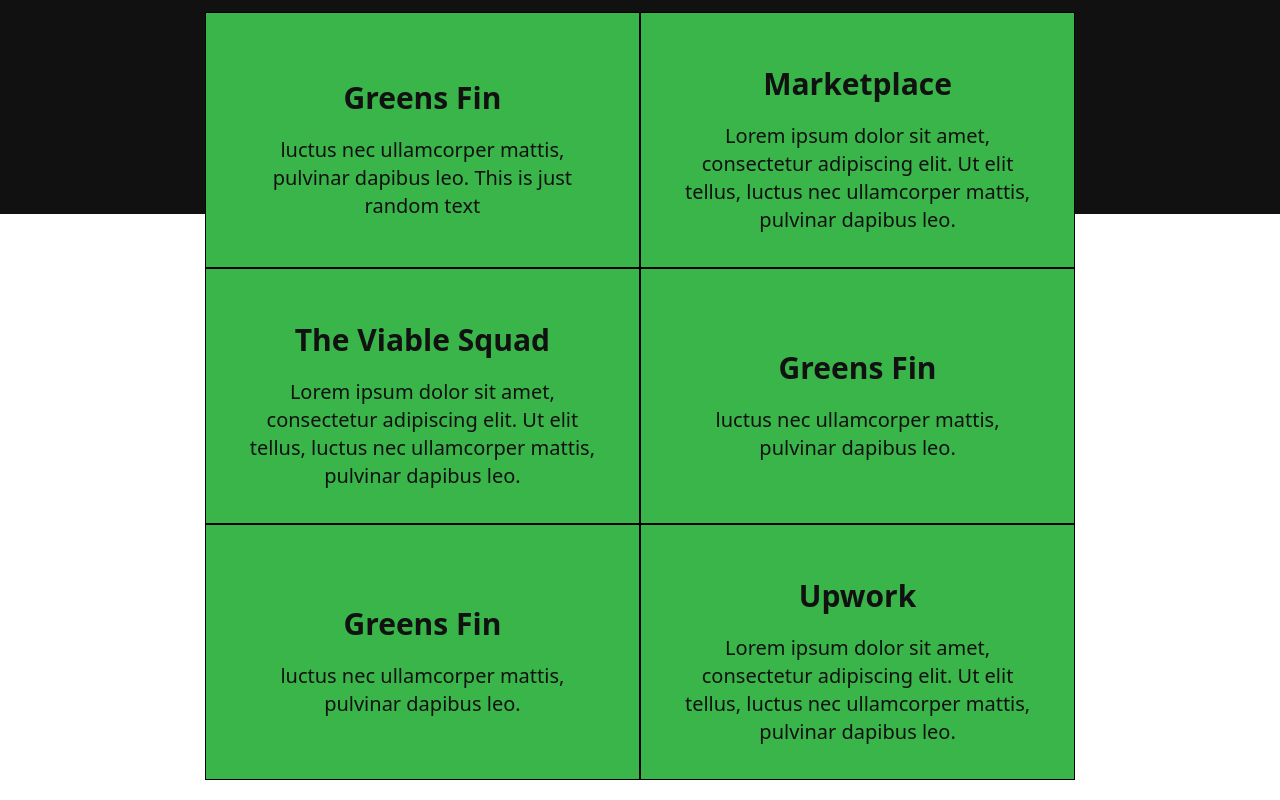
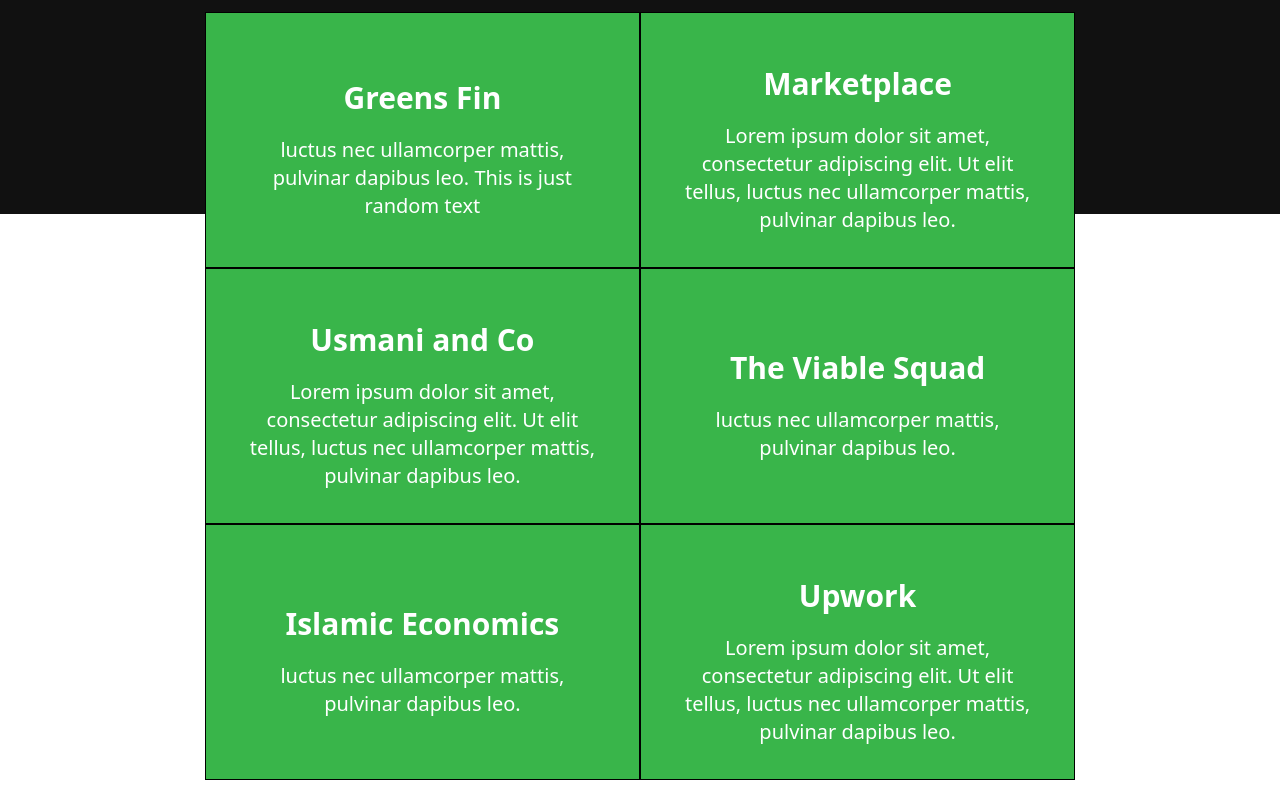
Before and after one commit to Zeeshan363/fasih.-portfolio-web, a React (Create React App) app: page / in a window 1280 px wide. Shown: the part 3720-4520 px from the top of the page. Built offline with nearby package versions, Linux system fonts and the light colour scheme.

Commit message:
bg color in work change hover

```diff
--- a/src/components/Client.js
+++ b/src/components/Client.js
@@ -19,8 +19,8 @@
         <div>
           <img src="./pictures/client1.jpg"/>
           <div className="myCarousel">
-            <h3>Shirley Fultz</h3>
-            <h4>Designer</h4>
+            <h3>Kamran A.</h3>
+            <h4>Entrepreneur</h4>
             <p>
               It's freeing to be able to catch up on customized news and not be
               distracted by a social media element on the same site
--- a/src/components/Work.js
+++ b/src/components/Work.js
@@ -23,34 +23,34 @@
           </div>
         </div>
         <div className="absolute bg-glintGreen w-full mx-auto top-[55%] flex flex-col md:flex-row md:flex-wrap md:justify-center md:w-[80%] md:left-[10%]" data-aos="fade-up">
-            <div className="md:border md:border-black flex flex-col justify-center items-center h-56 w-[90%] mx-auto md:w-[50%] md:h-[270px] lg:h-64 2xl:h-72 md:px-10 hover:bg-green-500 hover:scale-[1.01] cursor-pointer">
-                <h1 className="text-2xl py-5 font-bold lg:text-3xl 2xl:text-5xl text-[#111111]">Greens Fin</h1>
-                <p className="text-center text-lg lg:text-xl 2xl:text-2xl text-[#111111]">luctus nec ullamcorper mattis, pulvinar dapibus leo. This is just random text</p>
+            <div className="md:border md:border-black flex flex-col justify-center items-center h-56 w-[90%] mx-auto md:w-[50%] md:h-[270px] lg:h-64 2xl:h-72 md:px-10 cursor-pointer hover:bg-[#111111] hover:text-glintGreen hover:duration-500">
+                <h1 className="text-2xl py-5 font-bold lg:text-3xl 2xl:text-5xl">Greens Fin</h1>
+                <p className="text-center text-lg lg:text-xl 2xl:text-2xl">luctus nec ullamcorper mattis, pulvinar dapibus leo. This is just random text</p>
             </div>
 
-            <div className="md:border md:border-black flex flex-col justify-center items-center h-56 w-[90%] mx-auto md:w-[50%] md:h-[270px] lg:h-64 2xl:h-72 md:px-10 hover:bg-green-500 hover:scale-[1.01] cursor-pointer">
-                <h1 className="text-2xl py-5 font-bold lg:text-3xl 2xl:text-5xl text-[#111111]">Marketplace</h1>
-                <p className="text-center text-lg lg:text-xl 2xl:text-2xl text-[#111111]">Lorem ipsum dolor sit amet, consectetur adipiscing elit. Ut elit tellus, luctus nec ullamcorper mattis, pulvinar dapibus leo.</p>
+            <div className="md:border md:border-black flex flex-col justify-center items-center h-56 w-[90%] mx-auto md:w-[50%] md:h-[270px] lg:h-64 2xl:h-72 md:px-10 cursor-pointer hover:bg-[#111111] hover:text-glintGreen hover:duration-500">
+                <h1 className="text-2xl py-5 font-bold lg:text-3xl 2xl:text-5xl">Marketplace</h1>
+                <p className="text-center text-lg lg:text-xl 2xl:text-2xl">Lorem ipsum dolor sit amet, consectetur adipiscing elit. Ut elit tellus, luctus nec ullamcorper mattis, pulvinar dapibus leo.</p>
             </div>
 
-            <div className="md:border md:border-black flex flex-col justify-center items-center h-56 w-[90%] mx-auto md:w-[50%] md:h-[270px] lg:h-64 2xl:h-72 md:px-10 hover:bg-green-500 hover:scale-[1.01] cursor-pointer">
-                <h1 className="text-2xl py-5 font-bold lg:text-3xl 2xl:text-5xl text-[#111111]">The Viable Squad</h1>
-                <p className="text-center text-lg lg:text-xl 2xl:text-2xl text-[#111111]">Lorem ipsum dolor sit amet, consectetur adipiscing elit. Ut elit tellus, luctus nec ullamcorper mattis, pulvinar dapibus leo.</p>
+            <div className="md:border md:border-black flex flex-col justify-center items-center h-56 w-[90%] mx-auto md:w-[50%] md:h-[270px] lg:h-64 2xl:h-72 md:px-10 cursor-pointer hover:bg-[#111111] hover:text-glintGreen hover:duration-500">
+                <h1 className="text-2xl py-5 font-bold lg:text-3xl 2xl:text-5xl">Usmani and Co</h1>
+                <p className="text-center text-lg lg:text-xl 2xl:text-2xl">Lorem ipsum dolor sit amet, consectetur adipiscing elit. Ut elit tellus, luctus nec ullamcorper mattis, pulvinar dapibus leo.</p>
             </div>
 
-            <div className="md:border md:border-black flex flex-col justify-center items-center h-56 w-[90%] mx-auto md:w-[50%] md:h-[270px] lg:h-64 2xl:h-72 md:px-10 hover:bg-green-500 hover:scale-[1.01] cursor-pointer">
-                <h1 className="text-2xl py-5 font-bold lg:text-3xl 2xl:text-5xl text-[#111111]">Greens Fin</h1>
-                <p className="text-center text-lg lg:text-xl 2xl:text-2xl text-[#111111]">luctus nec ullamcorper mattis, pulvinar dapibus leo.</p>
+            <div className="md:border md:border-black flex flex-col justify-center items-center h-56 w-[90%] mx-auto md:w-[50%] md:h-[270px] lg:h-64 2xl:h-72 md:px-10 cursor-pointer hover:bg-[#111111] hover:text-glintGreen hover:duration-500">
+                <h1 className="text-2xl py-5 font-bold lg:text-3xl 2xl:text-5xl">The Viable Squad</h1>
+                <p className="text-center text-lg lg:text-xl 2xl:text-2xl">luctus nec ullamcorper mattis, pulvinar dapibus leo.</p>
             </div>
 
-            <div className="md:border md:border-black flex flex-col justify-center items-center h-56 w-[90%] mx-auto md:w-[50%] md:h-[270px] lg:h-64 2xl:h-72 md:px-10 hover:bg-green-500 hover:scale-[1.01] cursor-pointer">
-                <h1 className="text-2xl py-5 font-bold lg:text-3xl 2xl:text-5xl text-[#111111]">Greens Fin</h1>
-                <p className="text-center text-lg lg:text-xl 2xl:text-2xl text-[#111111]">luctus nec ullamcorper mattis, pulvinar dapibus leo.</p>
+            <div className="md:border md:border-black flex flex-col justify-center items-center h-56 w-[90%] mx-auto md:w-[50%] md:h-[270px] lg:h-64 2xl:h-72 md:px-10 cursor-pointer hover:bg-[#111111] hover:text-glintGreen hover:duration-500">
+                <h1 className="text-2xl py-5 font-bold lg:text-3xl 2xl:text-5xl">Islamic Economics</h1>
+                <p className="text-center text-lg lg:text-xl 2xl:text-2xl">luctus nec ullamcorper mattis, pulvinar dapibus leo.</p>
             </div>
 
-            <div className="md:border md:border-black flex flex-col justify-center items-center h-56 w-[90%] mx-auto md:w-[50%] md:h-[270px] lg:h-64 2xl:h-72 md:px-10 hover:bg-green-500 hover:scale-[1.01] cursor-pointer">
-                <h1 className="text-2xl py-5 font-bold lg:text-3xl 2xl:text-5xl text-[#111111]">Upwork</h1>
-                <p className="text-center text-lg lg:text-xl 2xl:text-2xl text-[#111111]">Lorem ipsum dolor sit amet, consectetur adipiscing elit. Ut elit tellus, luctus nec ullamcorper mattis, pulvinar dapibus leo.</p>
+            <div className="md:border md:border-black flex flex-col justify-center items-center h-56 w-[90%] mx-auto md:w-[50%] md:h-[270px] lg:h-64 2xl:h-72 md:px-10 cursor-pointer hover:bg-[#111111] hover:text-glintGreen hover:duration-500">
+                <h1 className="text-2xl py-5 font-bold lg:text-3xl 2xl:text-5xl">Upwork</h1>
+                <p className="text-center text-lg lg:text-xl 2xl:text-2xl">Lorem ipsum dolor sit amet, consectetur adipiscing elit. Ut elit tellus, luctus nec ullamcorper mattis, pulvinar dapibus leo.</p>
             </div>
         </div>
       </div>
```
